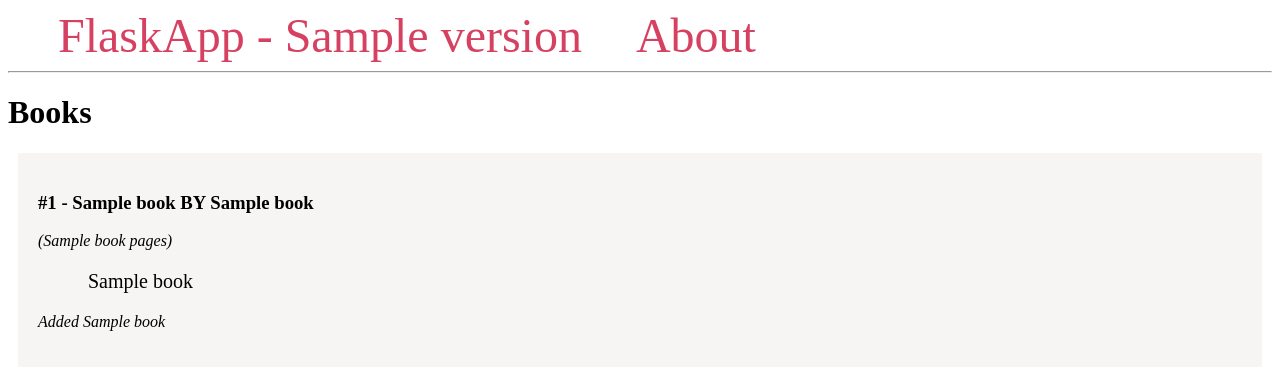
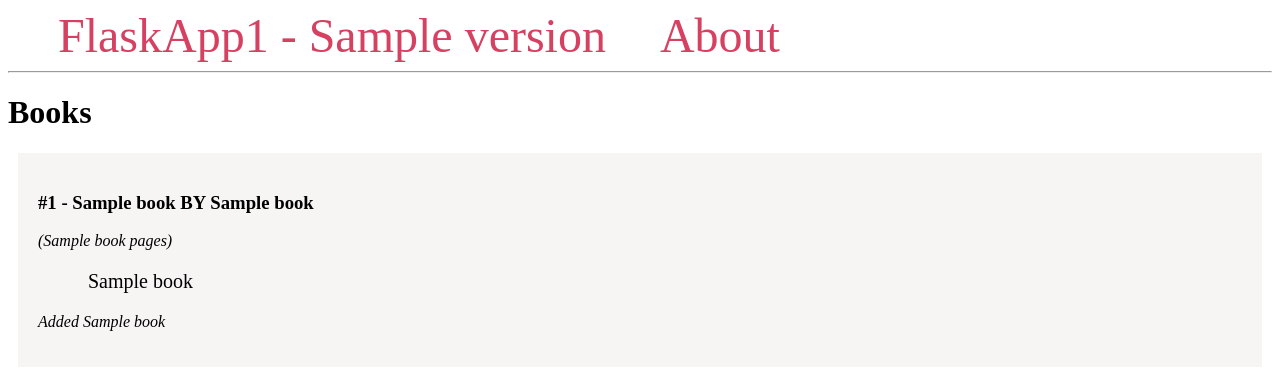
Before and after one commit to theShooterman/FlaskDemo2, a Flask app: template templates/index.html in a window 1280 px wide. Shown: the top 370 px of the page. Run offline with Flask 3, Linux system fonts and the light colour scheme; the template is opened without the code that fills it: most values are stand-ins (such as "Sample title", 1, 10 or a date in 2020); some libraries are stand-ins or nearby versions.

Commit message:
se cambia titulo

```diff
--- a/templates/base.html
+++ b/templates/base.html
@@ -26,7 +26,7 @@
 </head>
 <body>
     <nav>
-        <a href="{{ url_for('index') }}">FlaskApp - {{ version }}</a>
+        <a href="{{ url_for('index') }}">FlaskApp1 - {{ version }}</a>
         <a href="#">About</a>
     </nav>
     <hr>
```
